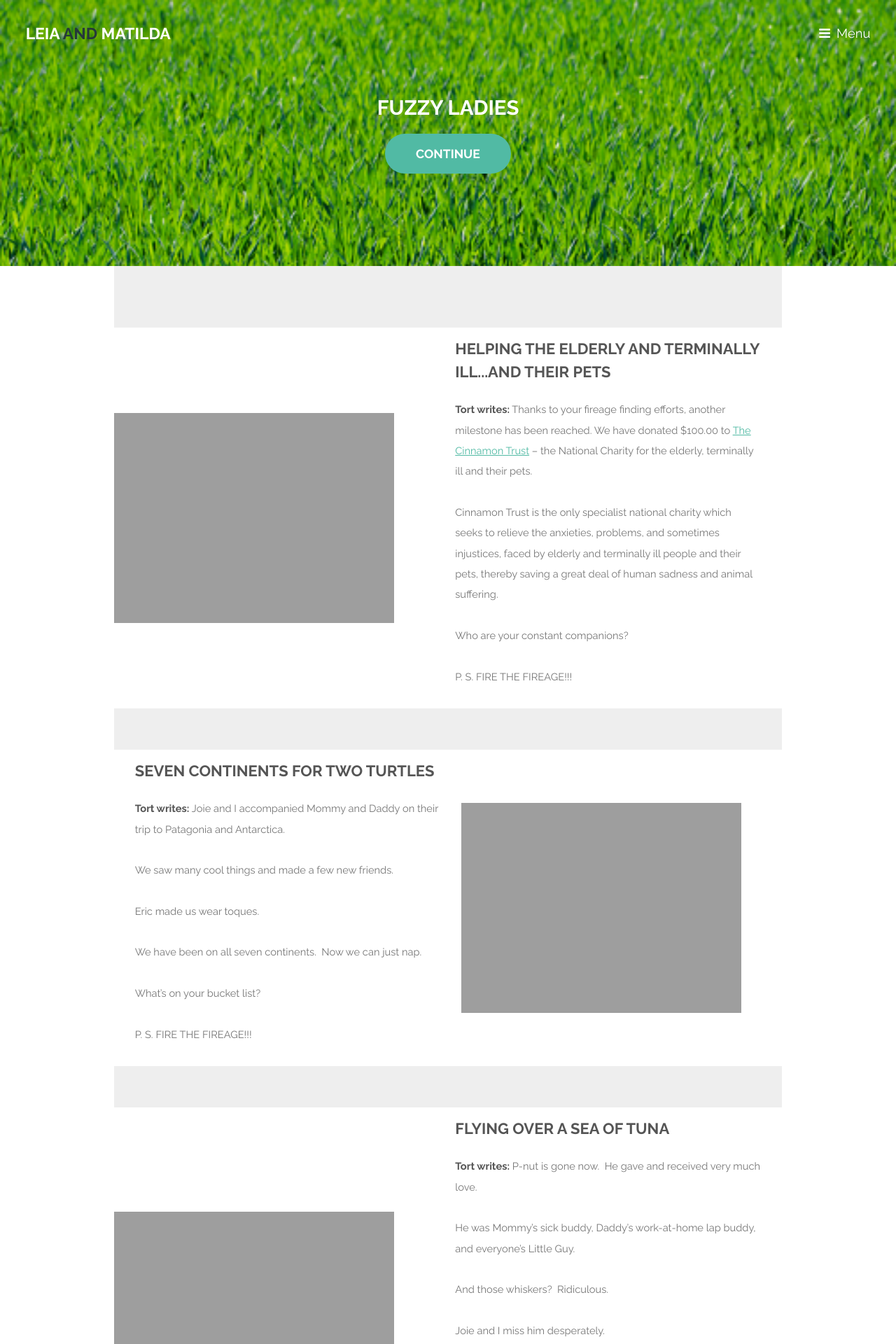
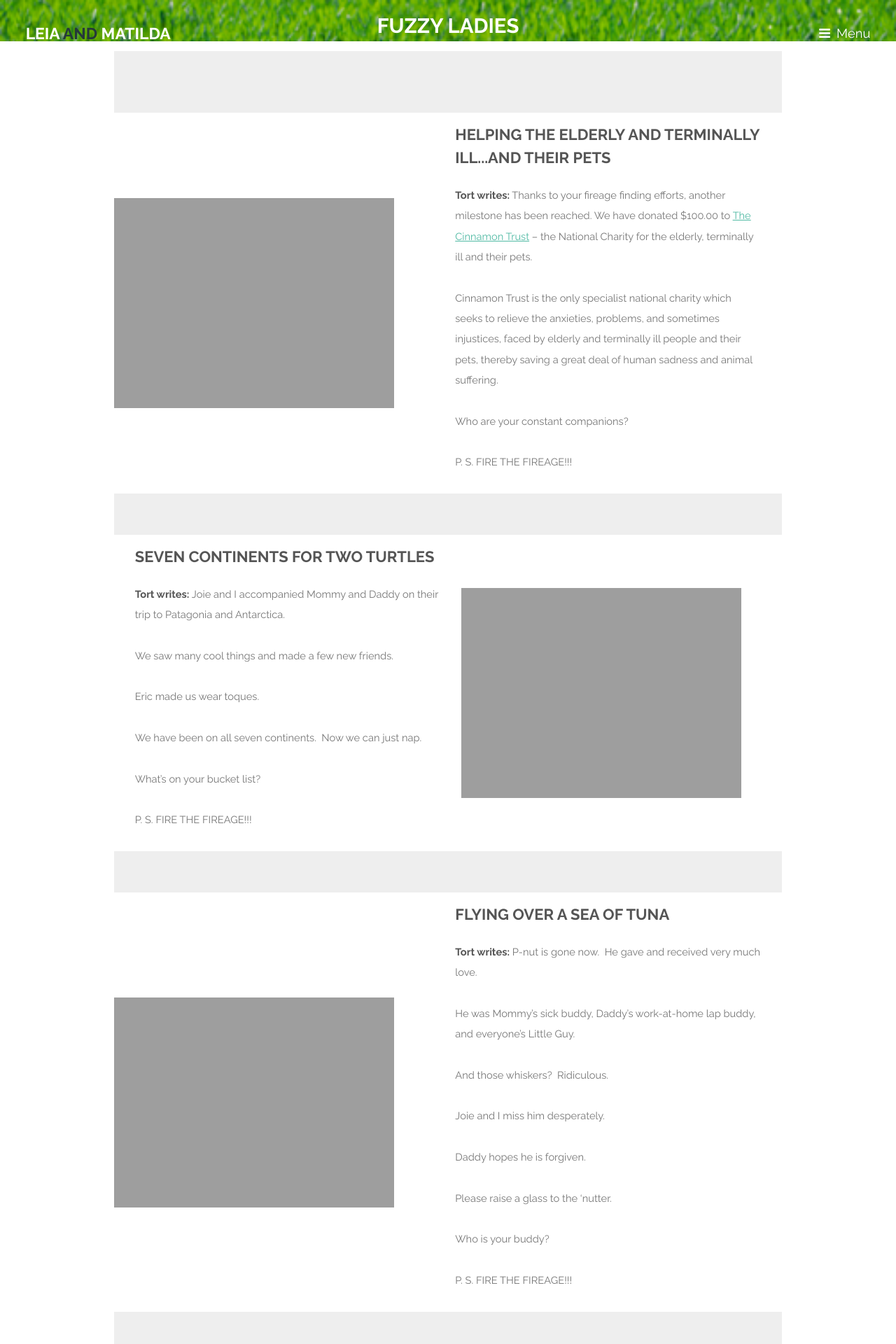
Before and after one commit to jaypalexa/leia-and-matilda, a Jekyll site: the page built from index.md, in a window 1280 px wide. Shown: the top 1920 px of the page at 70% size. Built offline with Jekyll 4.4.1, drawn with Linux system fonts in a browser that asks for light colours.

Commit message:
Tweaks to banner css.

```diff
--- a/_layouts/default.html
+++ b/_layouts/default.html
@@ -34,11 +34,13 @@
         <!--<i class="icon fa-diamond"></i>-->
         <!-- <img src="{{ site.url }}{{ site.baseurl }}/assets/images/sea_turtle_outline.png" /> -->
         <h2>Fuzzy Ladies</h2>
+		<!--
         {% if page.title == 'Home' %}
           <ul class="actions">
             <li><a href="#one" class="button big special">Continue</a></li>
           </ul>
         {% endif %}
+		-->
       </div>
     </section>
     <div class="container">
--- a/assets/css/main.css
+++ b/assets/css/main.css
@@ -4028,7 +4028,8 @@
 		@media screen and (max-width: 1680px) {
 
 			#banner {
-				padding: 11em 0 9em 0;
+				/* padding: 11em 0 9em 0; */
+				padding: 1em 0 0 0;
 			}
 
 		}
@@ -4036,7 +4037,8 @@
 		@media screen and (max-width: 1280px) {
 
 			#banner {
-				padding: 9em 0 7em 0;
+				/* padding: 9em 0 7em 0; */
+				padding: 1em 0 0 0;
 			}
 
 				#banner h2 {
@@ -4048,7 +4050,8 @@
 		@media screen and (max-width: 980px) {
 
 			#banner {
-				padding: 8em 2em 6em 2em;
+				/* padding: 8em 2em 6em 2em; */
+				padding: 1em 2em 0 2em;
 			}
 
 		}
@@ -4056,7 +4059,8 @@
 		@media screen and (max-width: 736px) {
 
 			#banner {
-				padding: 5em 2em 3em 2em;
+				/* padding: 5em 2em 3em 2em; */
+				padding: 1em 2em 0 2em;
 			}
 
 				#banner h2 {
@@ -4076,7 +4080,8 @@
 		@media screen and (max-width: 480px) {
 
 			#banner {
-				padding: 5em 2em 3em 2em;
+				/* padding: 5em 2em 3em 2em; */
+				padding: 1em 2em 0 2em;
 			}
 
 				#banner .icon {
```
